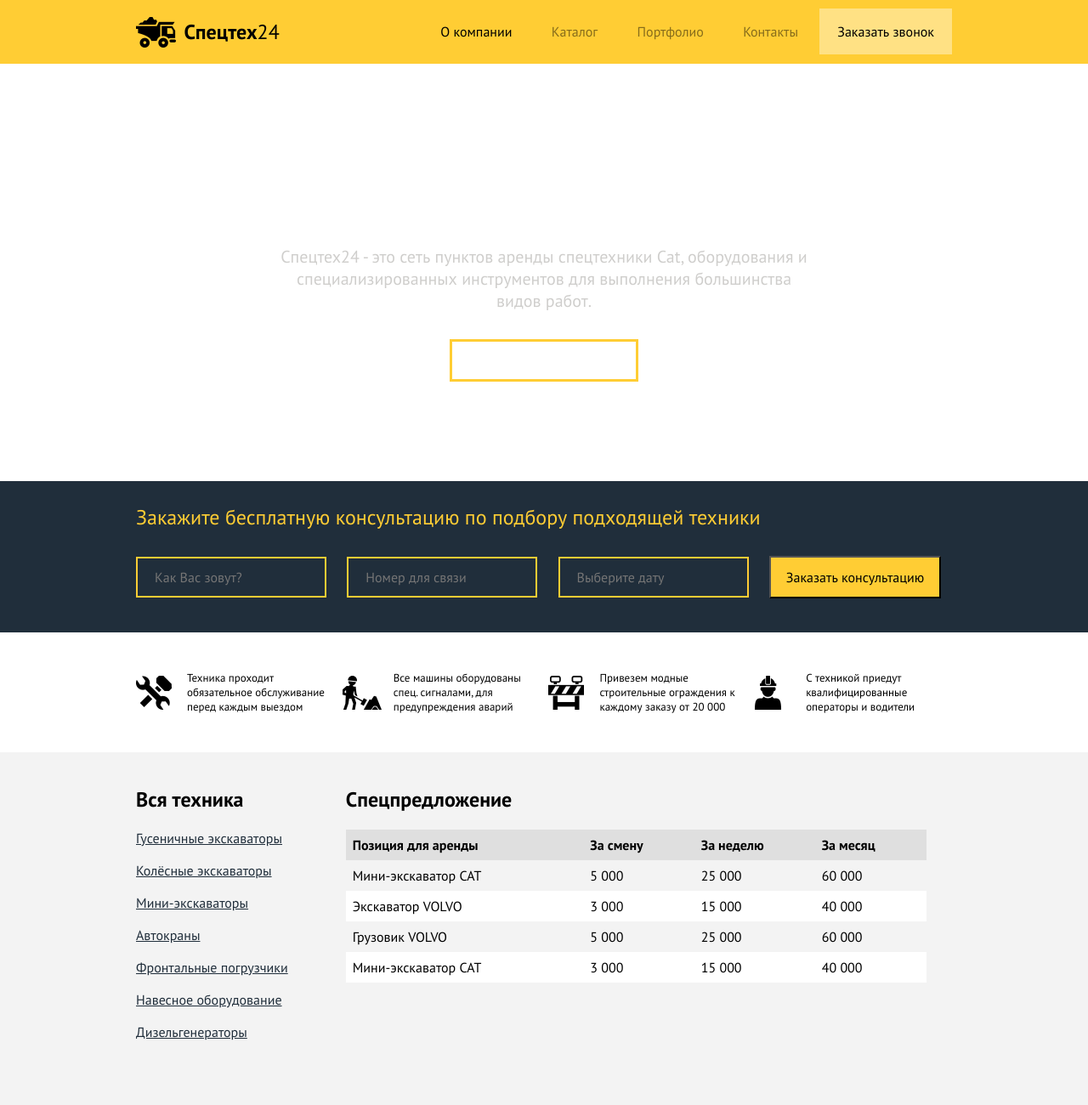
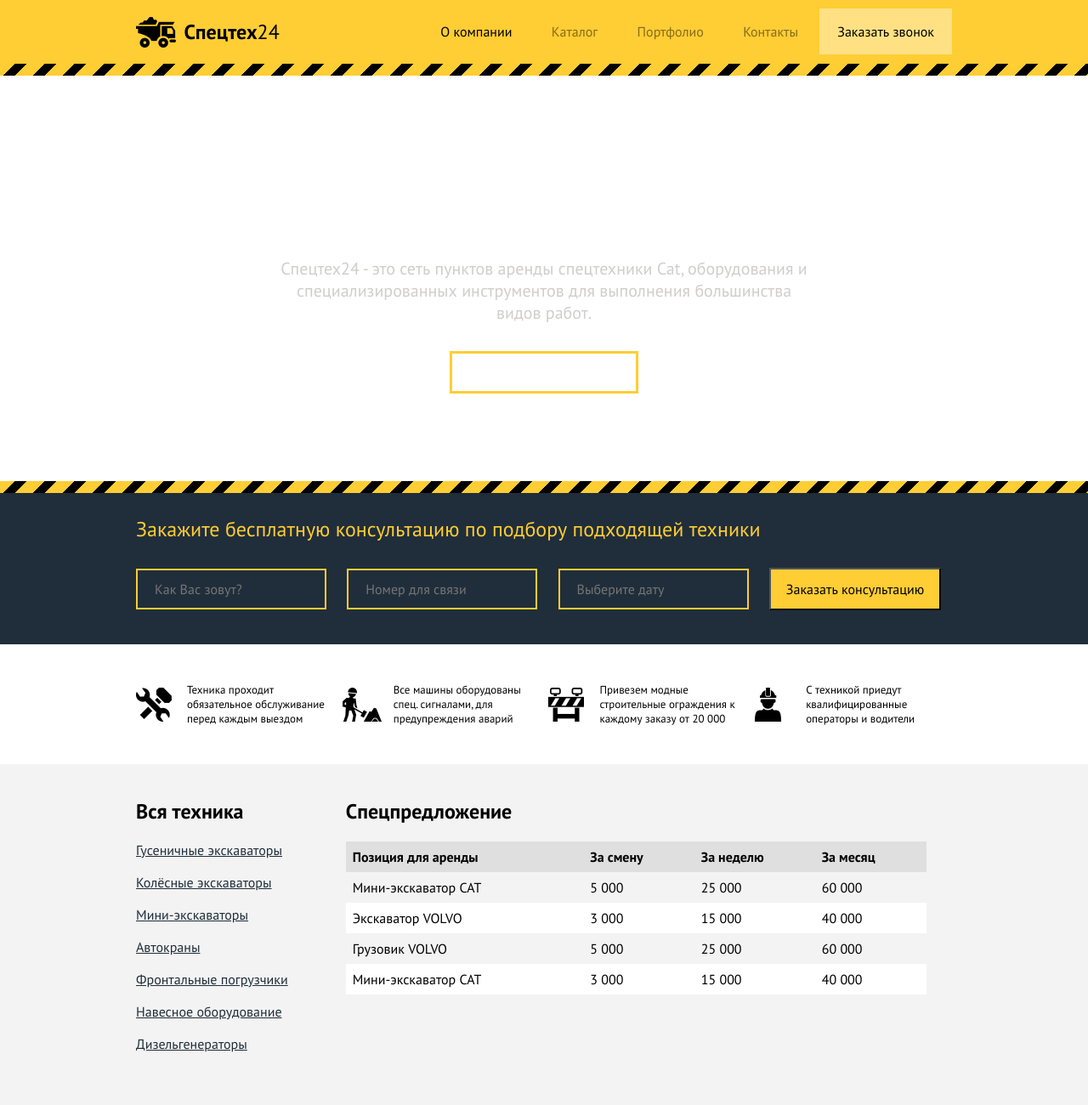
Before and after one commit to ivanzabrodin/Spezteh, a plain HTML site: page index.html in a window 1280 px wide. Shown: the top 1300 px of the page at 85% size. Drawn offline with Linux system fonts and the light colour scheme.

Commit message:
fix index

```diff
--- a/css/style.css
+++ b/css/style.css
@@ -4,6 +4,20 @@ body {
 
 header {
     background-color: #ffcd34;
+    position: relative;
+    padding-bottom: 14px;
+}
+
+header:after {
+	content: "";
+    display: block;
+    position: absolute;
+    bottom: 0px;
+    left: 0;
+    height: 14px;
+    width: 100%;
+    background-image: linear-gradient(135deg, #ffcd34 35%, #000 35%, #000 65%, #ffcd34 65%);
+    background-size: 35px 14px;
 }
 
 .container {
@@ -70,7 +84,6 @@ header li {
 
 .btn {
     padding: 18px 27px;
-
 }
 
 .btn-call {
@@ -96,6 +109,19 @@ header li {
     background-size: cover;
     text-align: center;
     padding: 137px 0 117px;
+    position: relative;
+}
+
+.promo:before {
+	content: "";
+    display: block;
+    position: absolute;
+    bottom: 0;
+    left: 0;
+    height: 14px;
+    width: 100%;
+    background-image: linear-gradient(135deg, #ffcd34 35%, #000 35%, #000 65%, #ffcd34 65%);
+    background-size: 35px 14px;
 }
 
 .promo-slogan{
@@ -217,6 +243,19 @@ header li {
 .technic {
 	background-color: #f3f3f3;
 	padding: 20px 0 55px;
+	position: relative;
+}
+
+.technic:after {
+	content: "";
+    display: block;
+    position: absolute;
+    bottom: 0px;
+    left: 0;
+    height: 14px;
+    width: 100%;
+    background-image: linear-gradient(135deg, #ffcd34 35%, #000 35%, #000 65%, #ffcd34 65%);
+    background-size: 35px 14px;
 }
 
 .technic-menu {
@@ -273,6 +312,23 @@ header li {
 .about {
 	background-color: #202e3b;
 	padding: 30px 0;
+	position: relative;
+}
+
+.about:after {
+	content: "";
+    display: block;
+    position: absolute;
+    bottom: 0px;
+    left: 0;
+    height: 14px;
+    width: 100%;
+    background-image: linear-gradient(135deg, #ffcd34 35%, #000 35%, #000 65%, #ffcd34 65%);
+    background-size: 35px 14px;
+}
+
+.about:before {
+
 }
 
 .about .subtitle {
@@ -317,7 +373,7 @@ header li {
 	float: left;
 	margin-right: 55px;
 }
-/*Проблема с расположением*/
+
 .about-reviews img {
 	float: left;
 	margin-right: 23px;
@@ -424,7 +480,8 @@ header li {
 .contact-head {
 	padding: 42px 0 45px 0;
 	background-image: url(../img/excavator_back.png);
-	background-repeat: repeat-x space;
+	background-repeat: no-repeat;
+	background-size: cover;
 	background-position: center;
 }
 
@@ -433,9 +490,12 @@ header li {
 	color: #ffcd34;
 	font-size: 26px;
 	font-weight: normal;
+    display: inline-block;
 }
 
 .contact-head-caption {
 	color: white;
 	font-size: 16px;
+	display: inline-block;
+	margin: 0;
 }
```
Also changed, not shown: contacts.html (+2 -2 lines).
